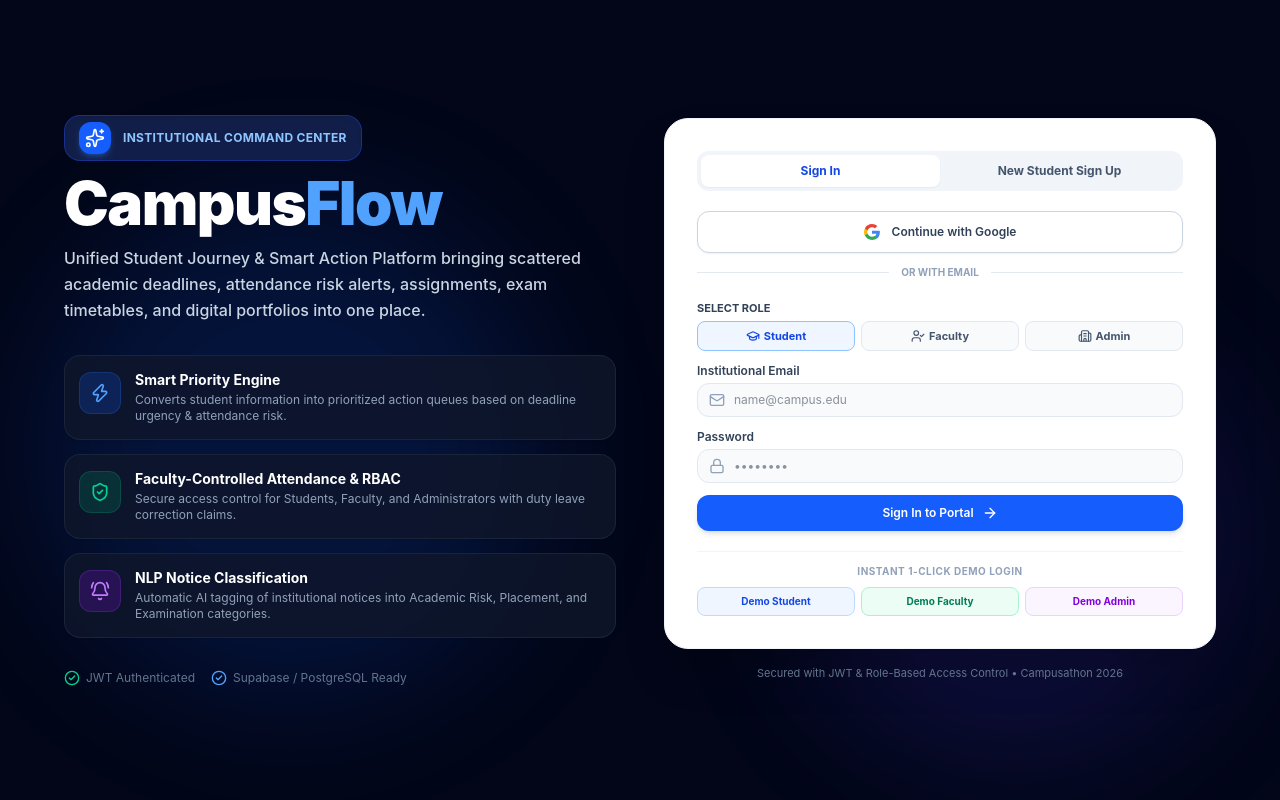
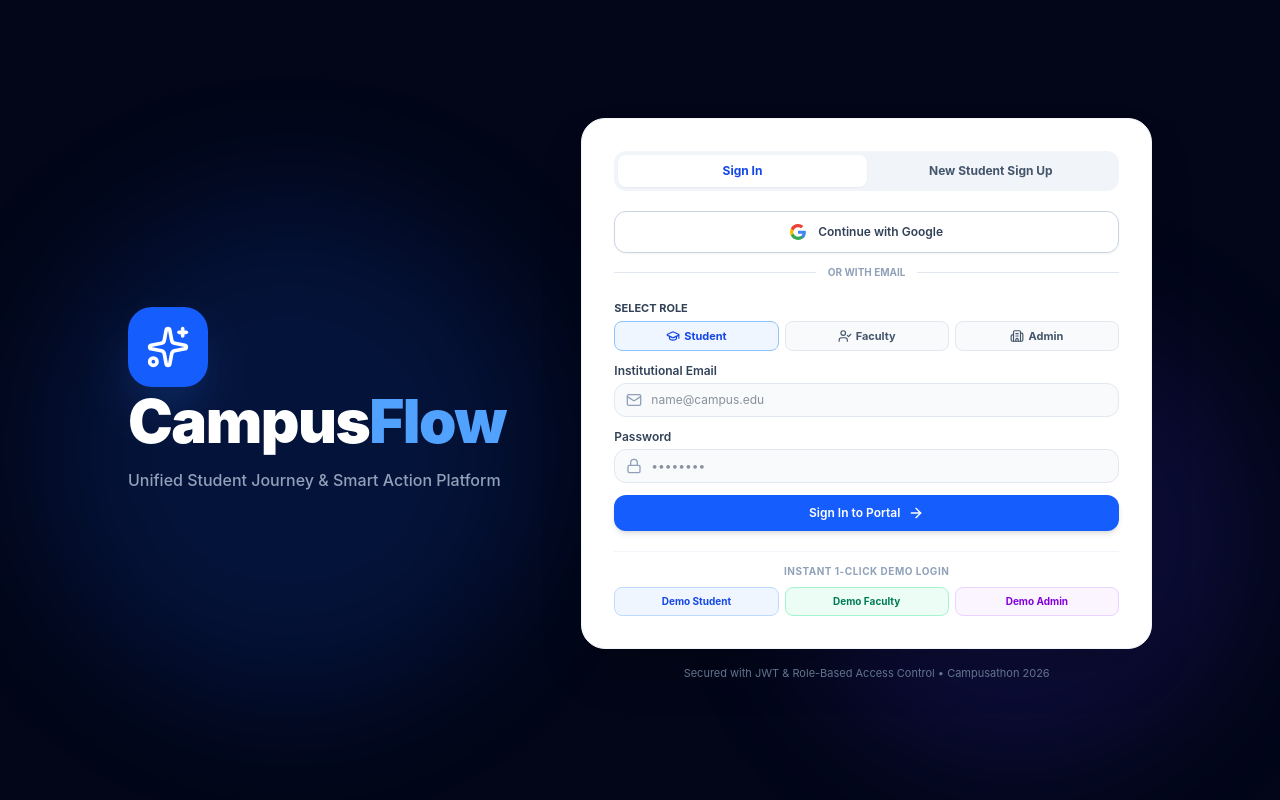
Before and after one commit to Anjali329/campusathon_project, a React (Vite) app in the folder frontend/: page / in a window 1280 px wide. Built offline with nearby package versions, Linux system fonts and the light colour scheme.

Commit message:
Clean up AuthPage left column: Remove extra feature cards below CampusFlow title

```diff
--- a/frontend/src/components/AuthPage.jsx
+++ b/frontend/src/components/AuthPage.jsx
@@ -7,13 +7,7 @@ import {
   ArrowRight,
   GraduationCap,
   UserCheck,
-  Building2,
-  ShieldCheck,
-  CheckCircle2,
-  Zap,
-  BookOpen,
-  BellRing,
-  Award
+  Building2
 } from 'lucide-react';
 import { currentUser, facultyUser, adminUser } from '../data/mockData';
 
@@ -71,85 +65,27 @@ export default function AuthPage({ onLoginSuccess, setActiveRole }) {
       <div className="absolute bottom-10 right-10 w-[450px] h-[450px] bg-indigo-600/15 rounded-full blur-3xl pointer-events-none"></div>
 
       {/* Main 2-Column Split Container */}
-      <div className="max-w-6xl w-full grid grid-cols-1 lg:grid-cols-12 gap-8 lg:gap-12 items-center relative z-10">
+      <div className="max-w-5xl w-full grid grid-cols-1 lg:grid-cols-12 gap-8 lg:gap-16 items-center relative z-10">
 
-        {/* LEFT COLUMN: CampusFlow Branding & Core Platform Highlights */}
-        <div className="lg:col-span-6 space-y-6 text-left">
+        {/* LEFT COLUMN: Clean CampusFlow Logo & Heading */}
+        <div className="lg:col-span-5 space-y-4 text-center lg:text-left flex flex-col items-center lg:items-start justify-center">
 
-          {/* Logo & Title */}
-          <div className="space-y-3">
-            <div className="inline-flex items-center space-x-3 bg-blue-950/80 border border-blue-800/60 px-3.5 py-1.5 rounded-2xl shadow-inner">
-              <div className="w-8 h-8 rounded-xl bg-blue-600 flex items-center justify-center shadow-md shadow-blue-500/30">
-                <Sparkles className="w-5 h-5 text-white" />
-              </div>
-              <span className="text-xs font-bold text-blue-300 tracking-wide uppercase">Institutional Command Center</span>
-            </div>
-
-            <h1 className="text-4xl sm:text-5xl lg:text-6xl font-black text-white tracking-tight">
-              Campus<span className="text-blue-400">Flow</span>
-            </h1>
-
-            <p className="text-sm sm:text-base text-slate-300 font-medium leading-relaxed max-w-xl">
-              Unified Student Journey & Smart Action Platform bringing scattered academic deadlines, attendance risk alerts, assignments, exam timetables, and digital portfolios into one place.
-            </p>
+          <div className="w-16 h-16 sm:w-20 sm:h-20 rounded-3xl bg-blue-600 flex items-center justify-center shadow-2xl shadow-blue-500/30 mb-1">
+            <Sparkles className="w-9 h-9 sm:w-11 sm:h-11 text-white" />
           </div>
 
-          {/* Key Platform Value Cards */}
-          <div className="space-y-3.5 pt-2">
+          <h1 className="text-4xl sm:text-5xl lg:text-6xl font-black text-white tracking-tight">
+            Campus<span className="text-blue-400">Flow</span>
+          </h1>
 
-            <div className="flex items-start space-x-3.5 bg-slate-900/80 p-3.5 rounded-2xl border border-slate-800/80 shadow-xs">
-              <div className="p-2.5 bg-blue-600/20 text-blue-400 rounded-xl mt-0.5 border border-blue-500/20">
-                <Zap className="w-5 h-5" />
-              </div>
-              <div>
-                <h4 className="font-bold text-white text-xs sm:text-sm">Smart Priority Engine</h4>
-                <p className="text-xs text-slate-400 mt-0.5 leading-snug">
-                  Converts student information into prioritized action queues based on deadline urgency & attendance risk.
-                </p>
-              </div>
-            </div>
-
-            <div className="flex items-start space-x-3.5 bg-slate-900/80 p-3.5 rounded-2xl border border-slate-800/80 shadow-xs">
-              <div className="p-2.5 bg-emerald-600/20 text-emerald-400 rounded-xl mt-0.5 border border-emerald-500/20">
-                <ShieldCheck className="w-5 h-5" />
-              </div>
-              <div>
-                <h4 className="font-bold text-white text-xs sm:text-sm">Faculty-Controlled Attendance & RBAC</h4>
-                <p className="text-xs text-slate-400 mt-0.5 leading-snug">
-                  Secure access control for Students, Faculty, and Administrators with duty leave correction claims.
-                </p>
-              </div>
-            </div>
-
-            <div className="flex items-start space-x-3.5 bg-slate-900/80 p-3.5 rounded-2xl border border-slate-800/80 shadow-xs">
-              <div className="p-2.5 bg-purple-600/20 text-purple-400 rounded-xl mt-0.5 border border-purple-500/20">
-                <BellRing className="w-5 h-5" />
-              </div>
-              <div>
-                <h4 className="font-bold text-white text-xs sm:text-sm">NLP Notice Classification</h4>
-                <p className="text-xs text-slate-400 mt-0.5 leading-snug">
-                  Automatic AI tagging of institutional notices into Academic Risk, Placement, and Examination categories.
-                </p>
-              </div>
-            </div>
-
-          </div>
-
-          <div className="pt-2 text-xs text-slate-500 flex items-center space-x-4">
-            <span className="flex items-center space-x-1.5">
-              <CheckCircle2 className="w-4 h-4 text-emerald-400" />
-              <span>JWT Authenticated</span>
-            </span>
-            <span className="flex items-center space-x-1.5">
-              <CheckCircle2 className="w-4 h-4 text-blue-400" />
-              <span>Supabase / PostgreSQL Ready</span>
-            </span>
-          </div>
+          <p className="text-sm sm:text-base text-slate-400 font-medium leading-relaxed max-w-sm">
+            Unified Student Journey & Smart Action Platform
+          </p>
 
         </div>
 
         {/* RIGHT COLUMN: White Authentication Card */}
-        <div className="lg:col-span-6">
+        <div className="lg:col-span-7">
           <div className="bg-white rounded-3xl p-6 sm:p-8 shadow-2xl border border-slate-100 space-y-5">
 
             {/* Sign In / Sign Up Tab Switcher */}
```
